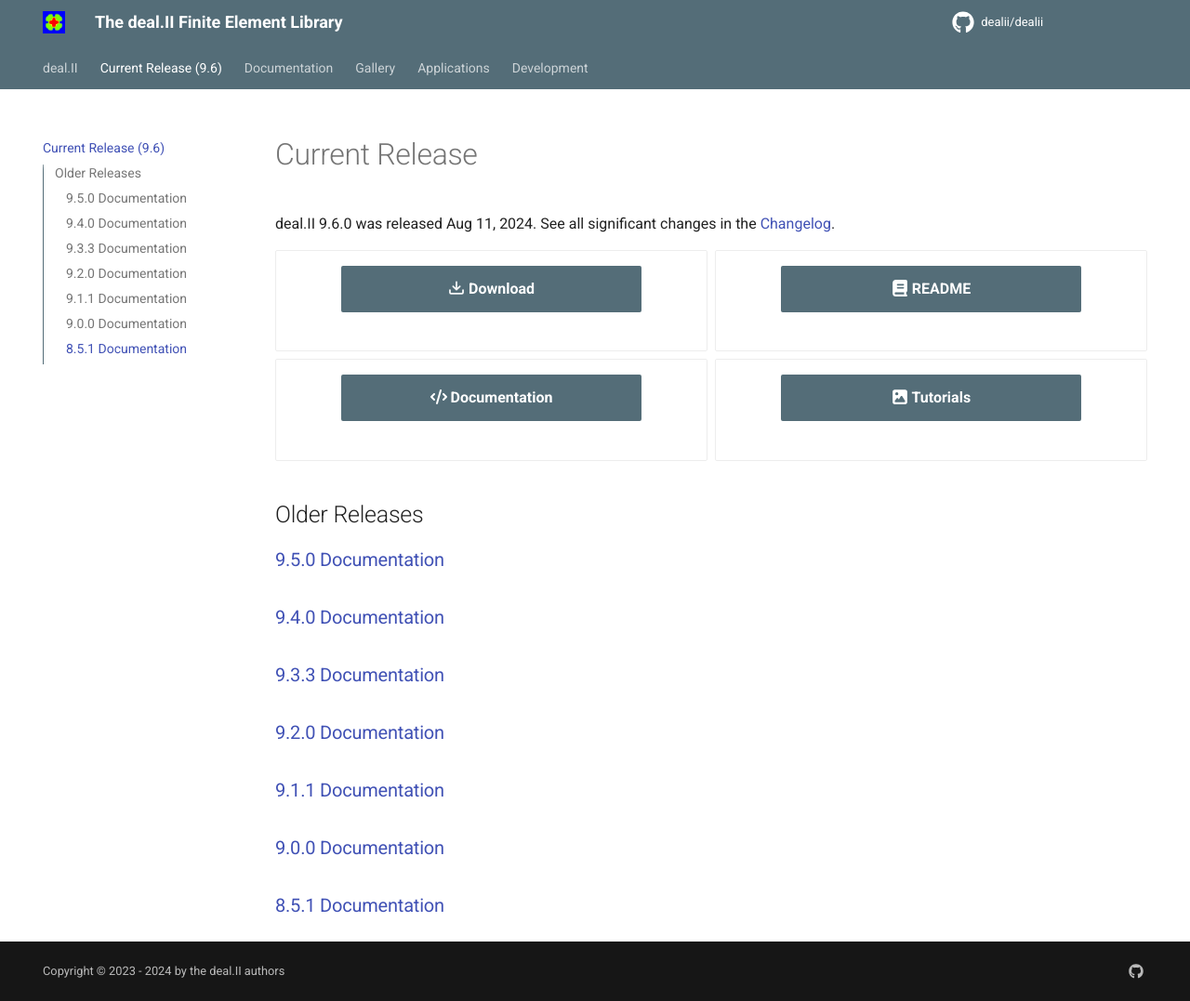
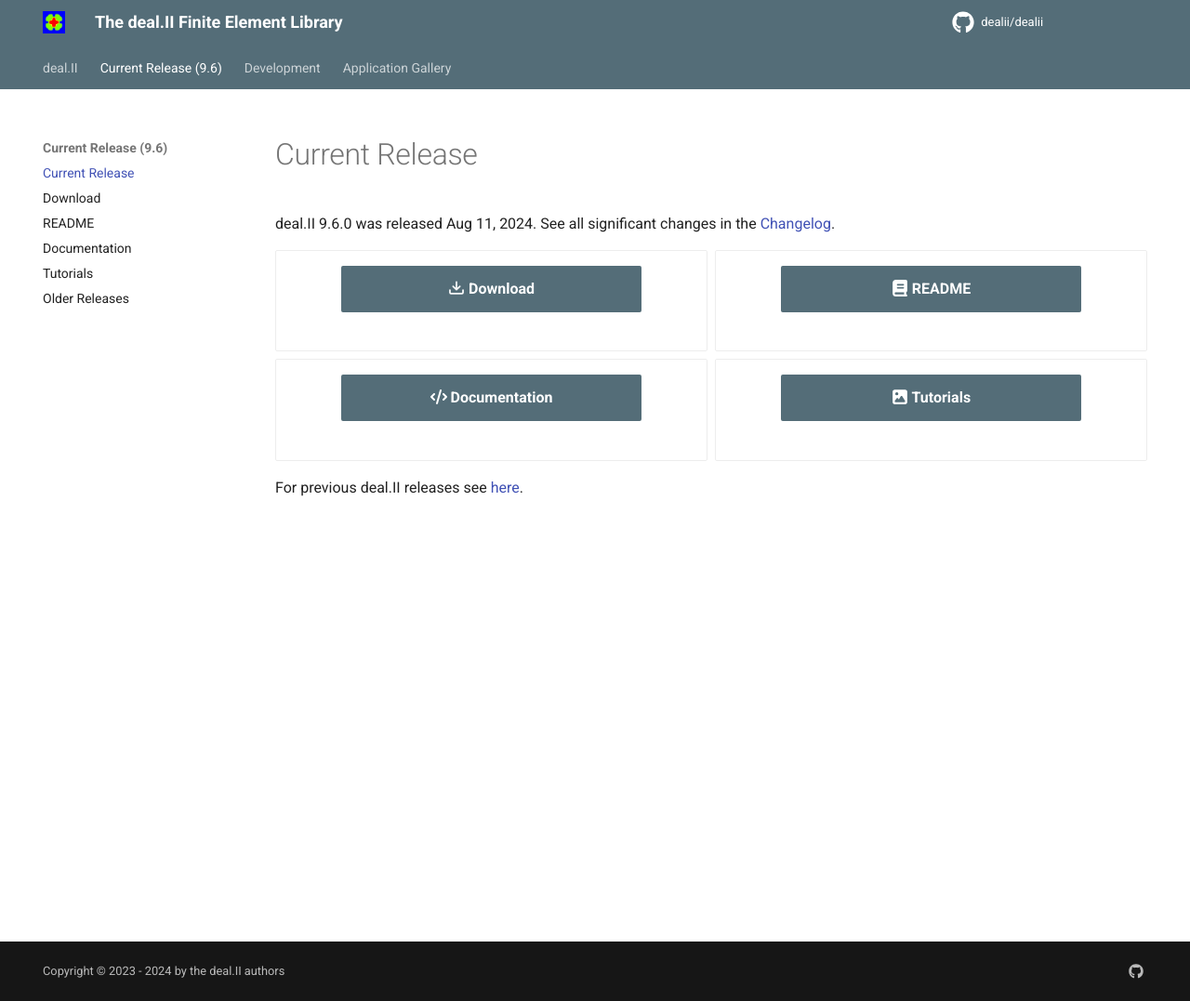
Before and after one commit to dealii/website, an MkDocs documentation site: the page built from docs/current_release.md, in a window 1280 px wide and 1077 px high. Shown: the whole window at 93% size. Built offline with MkDocs 1.6.1 and Material for MkDocs 9.7.7, drawn with Linux system fonts in a browser that asks for light colours; comment, search, counter and statistics services are not loaded.

Commit message:
Unify application gallery. Separate older releases.

```diff
--- a/docs/current_release.md
+++ b/docs/current_release.md
@@ -20,13 +20,4 @@
 
 </div>
 
-Older Releases
---------------
-
-### [9.5.0 Documentation](https://old.dealii.org/9.5.0/index.html)
-### [9.4.0 Documentation](https://old.dealii.org/9.4.0/index.html)
-### [9.3.3 Documentation](https://old.dealii.org/9.3.3/index.html)
-### [9.2.0 Documentation](https://old.dealii.org/9.2.0/index.html)
-### [9.1.1 Documentation](https://old.dealii.org/9.1.1/index.html)
-### [9.0.0 Documentation](https://old.dealii.org/9.0.0/index.html)
-### [8.5.1 Documentation](https://old.dealii.org/8.5.1/index.html)
+For previous deal.II releases see [here](./older_releases.md).
--- a/mkdocs.yml
+++ b/mkdocs.yml
@@ -16,18 +16,25 @@
     - Team: ./team.md
     - Wiki: https://github.com/dealii/dealii/wiki
     - Funding: ./funding
-  - Current Release (9.6): ./current_release.md
-  - Documentation: https://www.dealii.org/current/doxygen/deal.II/index.html
-  - Gallery: ./gallery.md
-  - Applications: ./applications.md
+  - Current Release (9.6):
+    - ./current_release.md
+    - Download: ./download.md
+    - README: https://www.dealii.org/current/readme.html
+    - Documentation: https://dealii.org/current/doxygen/deal.II
+    - Tutorials: https://www.dealii.org/current/doxygen/deal.II/Tutorial.html
+    - ./older_releases.md
   - Development:
     - development/index.md
     - GitHub repository: https://github.com/dealii/dealii
     - README: https://www.dealii.org/developer/readme.html
     - Documentation: https://dealii.org/developer/doxygen/deal.II
-    - Code Gallery: https://dealii.org/developer/doxygen/deal.II/CodeGallery.html
+    - Tutorials: https://www.dealii.org/developer/doxygen/deal.II/Tutorial.html
     - CDash: https://cdash.dealii.org/index.php?project=deal.II
     - Performance tests: https://dealii.org/performance_tests/graphs/
+  - Application Gallery:
+    - ./gallery.md
+    - Code Gallery: https://dealii.org/developer/doxygen/deal.II/CodeGallery.html
+    - ./applications.md
 markdown_extensions:
   - attr_list
   - md_in_html
```
Also changed, not shown: docs/gallery.md (+2 -2 lines), docs/older_releases.md (added, +10 -0 lines).
